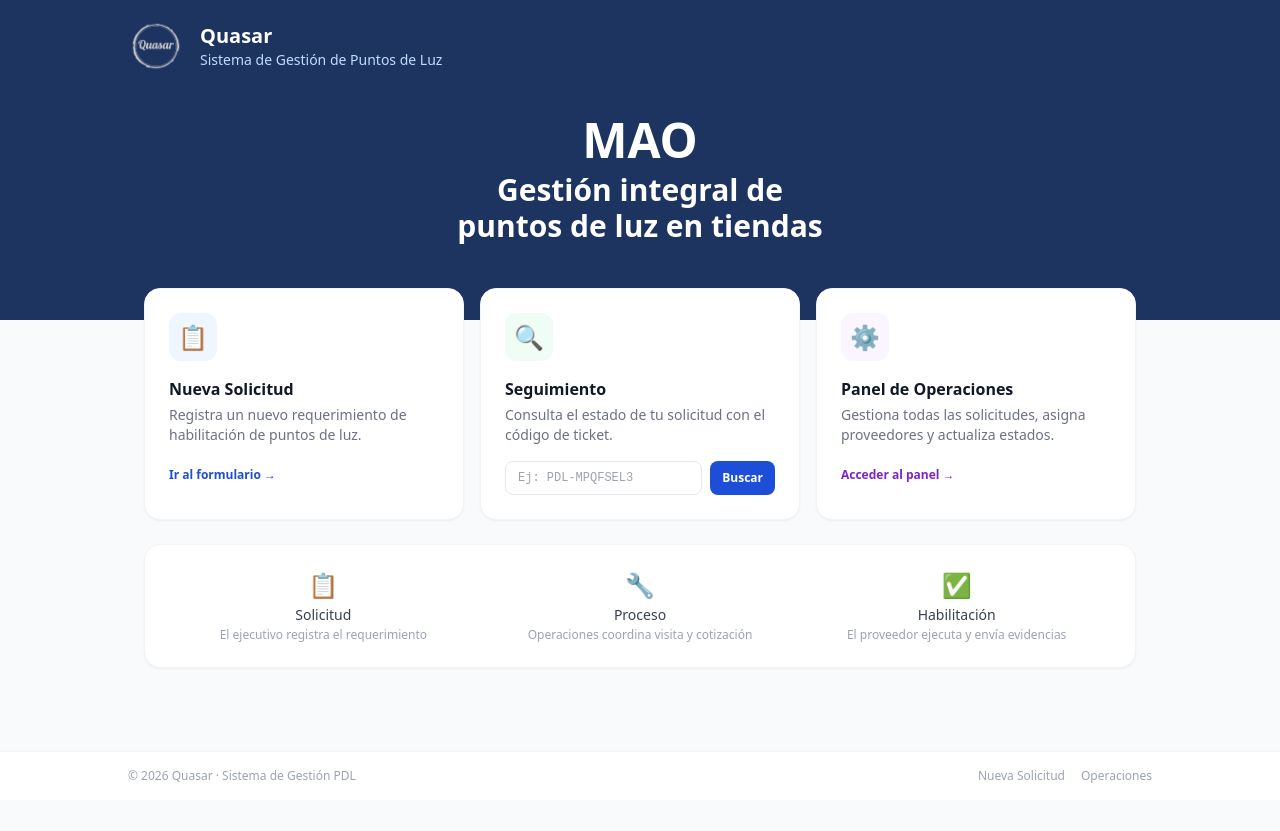
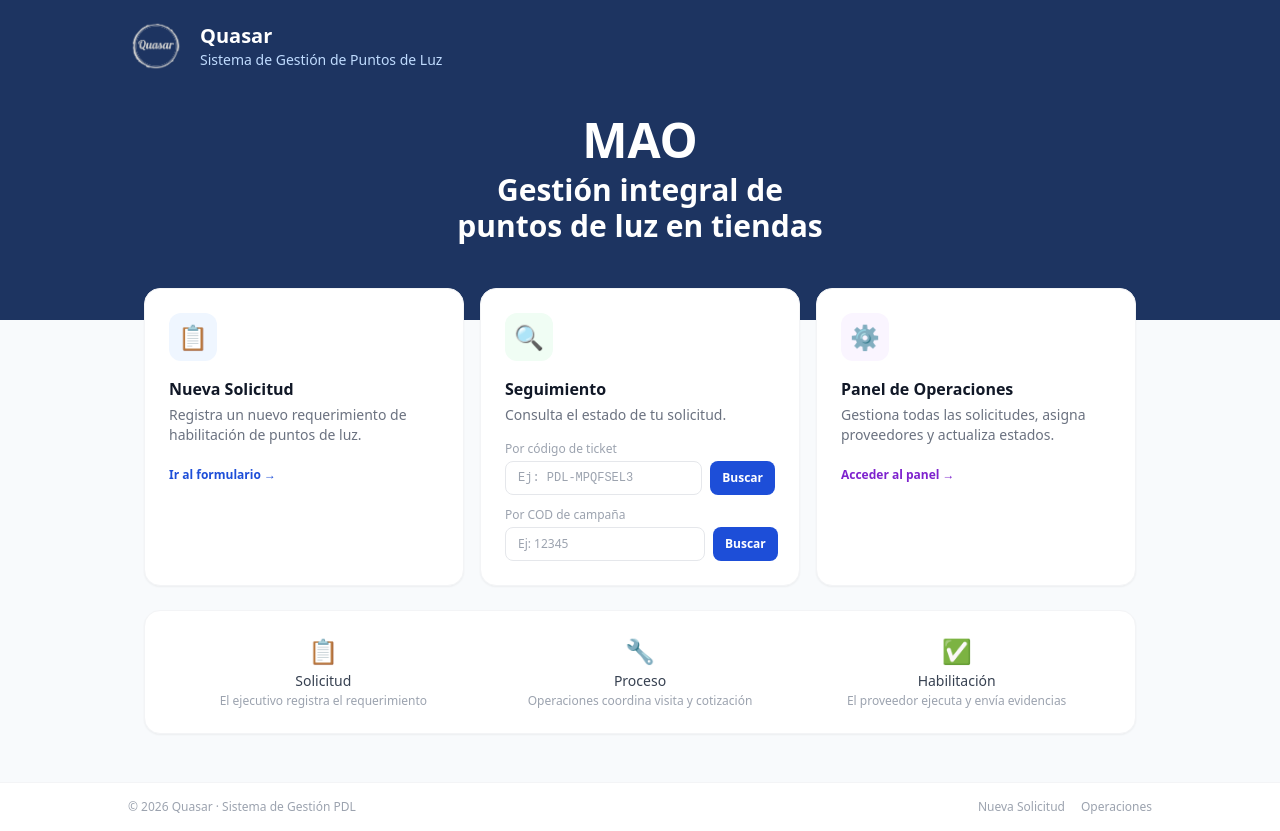
Before and after one commit to operacionesquasar23-netizen/gestion-pdl, a Next.js app: page / in a window 1280 px wide. Before the commit the page ends 800 px from the top, so only its background shows below. Built offline with nearby package versions, Linux system fonts and the light colour scheme.

Commit message:
Busqueda por COD en inicio

```diff
--- /dev/null
+++ b/src/pages/api/buscar.js
@@ -0,0 +1,32 @@
+const API_URL = "https://script.google.com/macros/s/AKfycbw5lXuqBcUMOm3hSmhsF6fpFGTbuC0Lwld0-9Bhn90_QNJ0m58NQHvAFwzGs2IjZlc-MA/exec"
+
+export default async function handler(req, res) {
+  if (req.method !== 'GET') return res.status(405).end()
+
+  try {
+    const { cod } = req.query
+    if (!cod) return res.status(400).json({ error: 'Falta COD' })
+
+    const response = await fetch(`${API_URL}?sheet=Solicitudes`)
+    const data = await response.json()
+    const rows = data.values || []
+
+    if (rows.length === 0) return res.status(200).json({ tickets: [] })
+
+    const headers = rows[0]
+    const codIndex = headers.indexOf('COD')
+
+    const tickets = rows.slice(1)
+      .filter(row => row[codIndex]?.toString().toLowerCase() === cod.toLowerCase())
+      .map(row => {
+        const obj = {}
+        headers.forEach((h, i) => { obj[h] = row[i] || '' })
+        return obj
+      })
+
+    return res.status(200).json({ tickets })
+  } catch (err) {
+    console.error(err)
+    return res.status(500).json({ error: 'Error al buscar' })
+  }
+}
--- a/src/pages/index.js
+++ b/src/pages/index.js
@@ -4,10 +4,22 @@ import Image from 'next/image'
 
 export default function Home() {
   const [codigo, setCodigo] = useState('')
+  const [cod, setCod] = useState('')
+  const [buscandoCod, setBuscandoCod] = useState(false)
+  const [resultadosCod, setResultadosCod] = useState([])
 
   const handleSeguimiento = () => {
     if (!codigo.trim()) return
     window.location.href = `/seguimiento/${codigo.trim().toUpperCase()}`
+  }
+
+  const handleBuscarCod = async () => {
+    if (!cod.trim()) return
+    setBuscandoCod(true)
+    const res = await fetch(`/api/buscar?cod=${encodeURIComponent(cod.trim())}`)
+    const data = await res.json()
+    setResultadosCod(data.tickets || [])
+    setBuscandoCod(false)
   }
 
   return (
@@ -59,7 +71,11 @@ export default function Home() {
                 🔍
               </div>
               <h3 className="text-base font-semibold text-gray-900 mb-1">Seguimiento</h3>
-              <p className="text-sm text-gray-500 mb-4">Consulta el estado de tu solicitud con el código de ticket.</p>
+              <p className="text-sm text-gray-500 mb-4">Consulta el estado de tu solicitud.</p>
+
+              <div className="flex flex-col gap-3">
+                <div>
+                  <p className="text-xs text-gray-400 mb-1">Por código de ticket</p>
                   <div className="flex gap-2">
                     <input
                       value={codigo}
@@ -72,6 +88,42 @@ export default function Home() {
                       className="bg-blue-700 hover:bg-blue-800 text-white px-3 py-2 rounded-lg text-xs font-semibold transition-colors">
                       Buscar
                     </button>
+                  </div>
+                </div>
+                <div>
+                  <p className="text-xs text-gray-400 mb-1">Por COD de campaña</p>
+                  <div className="flex gap-2">
+                    <input
+                      value={cod}
+                      onChange={e => setCod(e.target.value)}
+                      onKeyDown={e => e.key === 'Enter' && handleBuscarCod()}
+                      placeholder="Ej: 12345"
+                      className="flex-1 border border-gray-200 rounded-lg px-3 py-2 text-xs focus:outline-none focus:ring-2 focus:ring-blue-500"
+                    />
+                    <button onClick={handleBuscarCod}
+                      className="bg-blue-700 hover:bg-blue-800 text-white px-3 py-2 rounded-lg text-xs font-semibold transition-colors">
+                      Buscar
+                    </button>
+                  </div>
+                  {buscandoCod && <p className="text-xs text-gray-400 mt-2">Buscando...</p>}
+                  {resultadosCod.length > 0 && (
+                    <div className="mt-3 flex flex-col gap-2">
+                      {resultadosCod.map((t, i) => (
+                        <a key={i} href={`/seguimiento/${t.TicketID}`}
+                          className="flex items-center justify-between bg-gray-50 hover:bg-blue-50 rounded-lg px-3 py-2 transition-colors">
+                          <div>
+                            <p className="text-xs font-medium text-gray-900">{t.Asunto}</p>
+                            <p className="text-xs text-gray-400">{t.Tienda} · {t.TicketID}</p>
+                          </div>
+                          <span className="text-xs text-blue-600">Ver →</span>
+                        </a>
+                      ))}
+                    </div>
+                  )}
+                  {resultadosCod.length === 0 && cod && !buscandoCod && (
+                    <p className="text-xs text-red-400 mt-2">No se encontraron solicitudes con ese COD</p>
+                  )}
+                </div>
               </div>
             </div>
 
```
Lines whose indentation alone changed are shown as unchanged.
